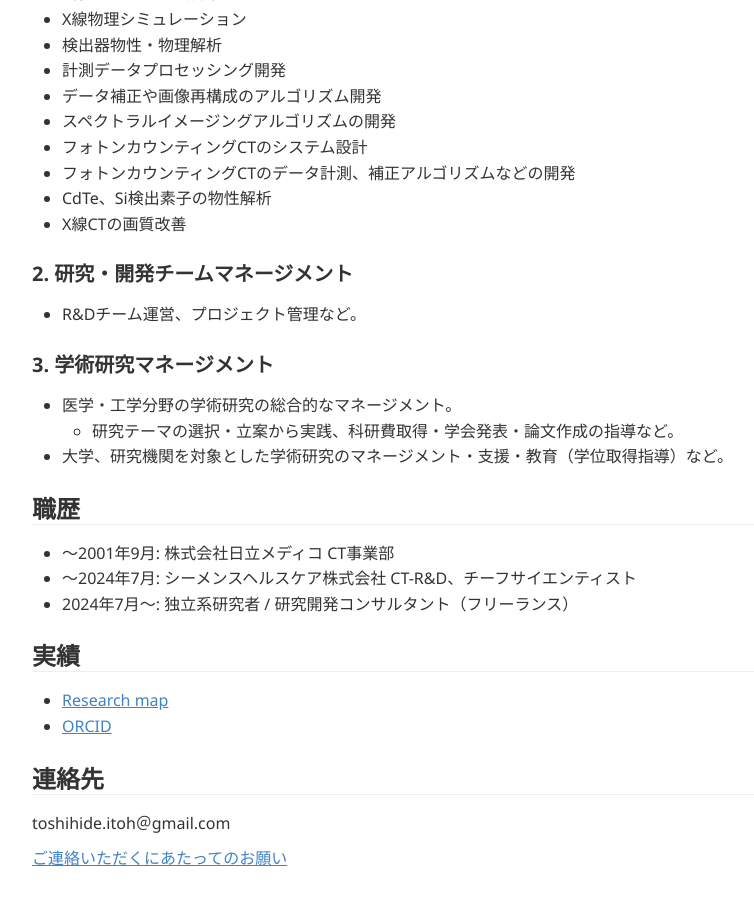
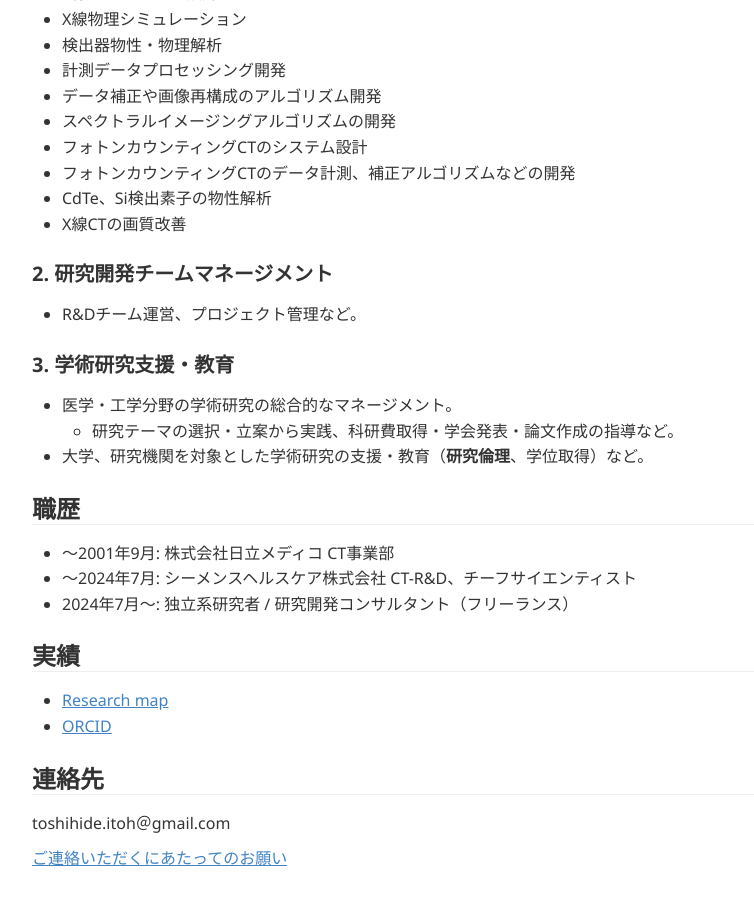
Before and after one commit to tnitoh/tnitoh.github.io, a Jekyll site: the page built from index.md, in a window 1280 px wide and 900 px high, scrolled down 916 px. Shown: the whole window, without its empty margins (26-780 px from the left). Built offline with Jekyll 4.4.1, drawn with Linux system fonts in a browser that asks for light colours; Markdown is read by kramdown in place of the engine named in the settings.

Commit message:
Update index.md

```diff
--- a/index.md
+++ b/index.md
@@ -41,13 +41,13 @@ title: Toshihide Itoh
 - CdTe、Si検出素子の物性解析
 - X線CTの画質改善
 
-### 2. 研究・開発チームマネージメント
+### 2. 研究開発チームマネージメント
 - R&Dチーム運営、プロジェクト管理など。
 
-### 3. 学術研究マネージメント
+### 3. 学術研究支援・教育
 - 医学・工学分野の学術研究の総合的なマネージメント。
   - 研究テーマの選択・立案から実践、科研費取得・学会発表・論文作成の指導など。
-- 大学、研究機関を対象とした学術研究のマネージメント・支援・教育（学位取得指導）など。
+- 大学、研究機関を対象とした学術研究の支援・教育（**研究倫理**、学位取得）など。
 
 
 ## 職歴
```
